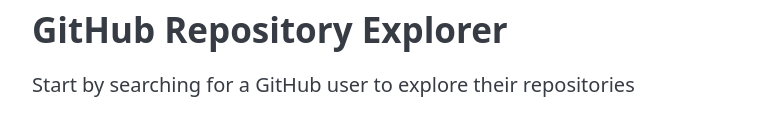
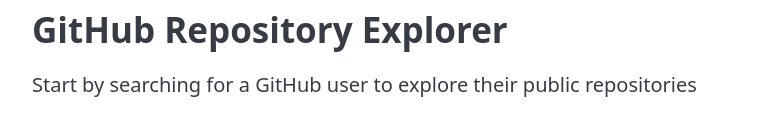
Before and after one commit to tom-ai/naimuri-tech-task, a React (Vite) app: page / in a window 1280 px wide. Shown: the part 322-458 px from the top of the page, without its empty margins (258-1021 px from the left). Built offline with nearby package versions, Linux system fonts and the light colour scheme; no server answers.

Commit message:
Update label text

```diff
--- a/src/App.tsx
+++ b/src/App.tsx
@@ -95,7 +95,8 @@
         <section aria-label="Welcome">
           <h2>GitHub Repository Explorer</h2>
           <p>
-            Start by searching for a GitHub user to explore their repositories
+            Start by searching for a GitHub user to explore their public
+            repositories
           </p>
         </section>
       );
@@ -112,7 +113,9 @@
     if (repos.length === 0 && !isLoading) {
       return (
         <section aria-label="No results">
-          <p role="alert">No repositories found for {searchState.query}</p>
+          <p role="alert">
+            No public repositories found for {searchState.query}
+          </p>
         </section>
       );
     }
@@ -120,7 +123,8 @@
     if (!isLoading) {
       return (
         <section aria-label="Repository results">
-          <h1>Repositories by {searchState.query} </h1>
+          <h1>Public Repositories by {searchState.query} </h1>
+          {languages.length > 0 && (
             <aside aria-label="Language filters">
               <Filters
                 languages={languages}
@@ -128,6 +132,7 @@
                 selectedLanguages={selectedLanguages}
               />
             </aside>
+          )}
           <RepoList repos={filteredRepos} />
         </section>
       );
```
Also changed, not shown: 1 other file (tests, documents, lock files or other folders). Lines whose indentation alone changed are shown as unchanged.
